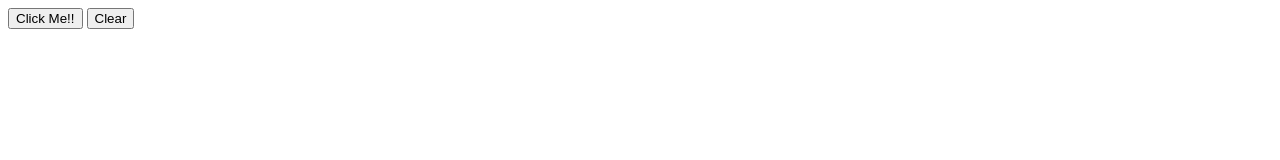
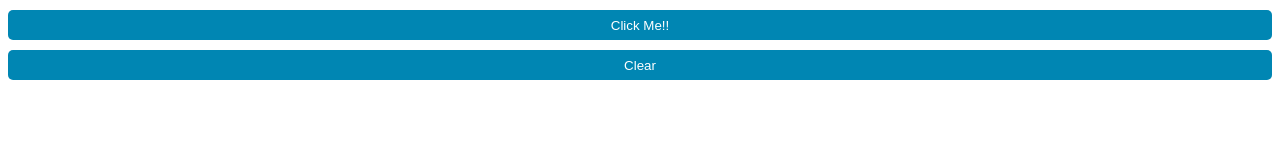
Before and after one commit to fallen90/wattpaddownloader, a plain HTML site: page index.html in a window 1280 px wide. Drawn offline with Linux system fonts and the light colour scheme.

Commit message:
Added Styles

```diff
--- a/index.html
+++ b/index.html
@@ -2,7 +2,26 @@
 <html>
 	<head>
 		<title>Wattpad Downloader</title>
-
+		<style>
+			#btn,#clr {
+				outline:none;
+				border:0px;
+				display:block;
+				width:100%;
+				height:30px;
+				border-radius:5px;
+				background-color:#0086B3;
+				color:white;
+				font-family:"Droid Sans", sans-serif;
+				margin:10px auto;
+			}
+			#btn:active{
+				background:#00698C;
+			}
+			#clr:active{
+				background:#00698C;
+			}
+		</style>
 	</head>
 	<body>
 		<button id="btn">Click Me!!</button>
```
